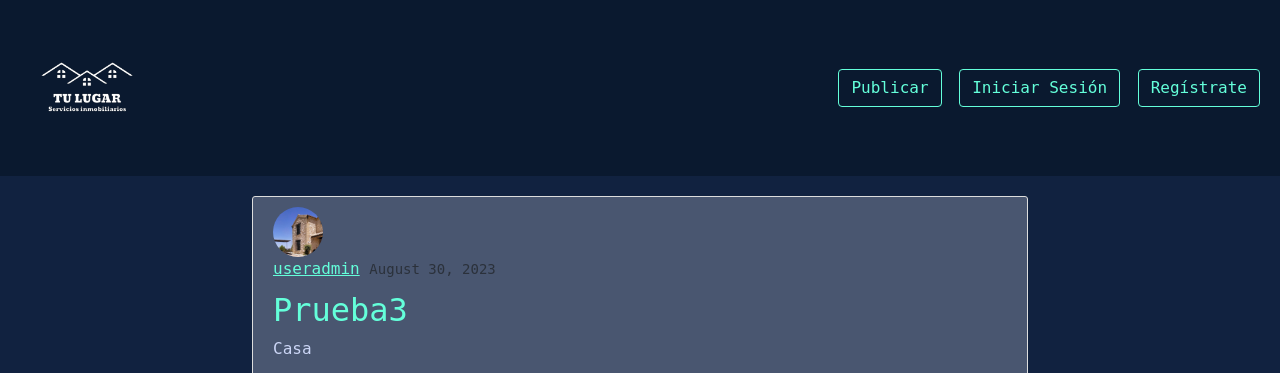
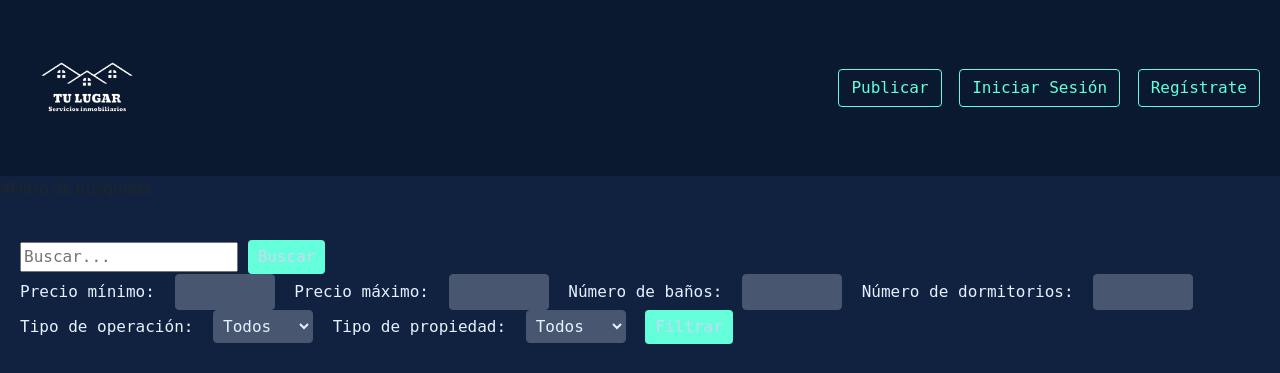
Before and after one commit to nachopalmieri/TP-IW-Aiassa-Bachetta-Palmieri, a Django app: page / in a window 1280 px wide. Shown: the top 373 px of the page. Run offline with Django 4.2, Linux system fonts and the light colour scheme; data comes from the database, SQL or seed files in the repository; both versions use the stored data as it was after the commit; some libraries are stand-ins or nearby versions.

Commit message:
add filter templates

```diff
--- a/inmobiliaria_project/sitio/static/css/base.css
+++ b/inmobiliaria_project/sitio/static/css/base.css
@@ -192,3 +192,47 @@ a{
     max-width: 100%; /* Asegura que la imagen se ajuste al contenedor */
     margin-top: 10px;
 }
+
+/* Estilos para los filtros de búsqueda */
+.form-container-search {
+    background-color: var(--light-navy);
+    padding: 20px;
+    border-radius: 5px;
+    margin-top: 20px;
+    display: flex; /* Establece el contenedor como un flex container */
+    flex-wrap: wrap; /* Permite que los elementos se envuelvan en filas si no caben en una sola línea */
+    align-items: center; /* Alinea verticalmente los elementos en el centro */
+    justify-content: flex-start; /* Alinea los elementos al inicio de la línea */
+}
+
+.form-container-search label {
+    color: var(--white);
+    margin-right: 10px;
+    white-space: nowrap; /* Evita que las etiquetas se envuelvan a la siguiente línea */
+}
+
+.form-container-search input[type="number"],
+.form-container-search select {
+    background-color: var(--dark-slate);
+    color: var(--white); /* Establece el color del texto en blanco */
+    border: 1px solid var(--dark-slate);
+    border-radius: 4px;
+    padding: 5px;
+    margin-right: 10px;
+    width: 100px; /* Ancho fijo para los campos de entrada */
+}
+
+.form-container-search button[type="submit"] {
+    background-color: var(--green);
+    color: var(--lightest-slate);
+    border: none;
+    border-radius: 4px;
+    padding: 5px 10px;
+    cursor: pointer;
+    transition: var(--transition);
+}
+
+.form-container-search button[type="submit"]:hover {
+    background-color: var(--dark-slate);
+    color: var(--white);
+}
--- a/inmobiliaria_project/sitio/templates/sitio/home.html
+++ b/inmobiliaria_project/sitio/templates/sitio/home.html
@@ -2,6 +2,41 @@
 {% block content %}
 {% include "nav.html" %}
 {% include "alerts.html" %}
+
+#Filtro de busqueda
+<div class ="form-container-search">
+  <form method="get">
+    <input type="text" name="q" placeholder="Buscar...">
+    <button type="submit">Buscar</button>
+    <div>
+        <label for="precio_min">Precio mínimo:</label>
+        <input type="number" name="precio_min">
+        <label for="precio_max">Precio máximo:</label>
+        <input type="number" name="precio_max">
+        <label for="banos">Número de baños:</label>
+        <input type="number" name="banos">
+        <label for="habitaciones">Número de dormitorios:</label>
+        <input type="number" name="habitaciones">
+        <label for="tipo_operacion">Tipo de operación:</label>
+        <select name="tipo_operacion">
+            <option value="">Todos</option>
+            <option value="venta">Venta</option>
+            <option value="alquiler">Alquiler</option>
+            <option value="temporada">Temporada</option>
+        </select>
+        <label for="tipo_propiedad">Tipo de propiedad:</label>
+        <select name="tipo_propiedad">
+            <option value="">Todos</option>
+            <option value="departamento">Departamento</option>
+            <option value="casa">Casa</option>
+            <option value="deposito">Deposito</option>
+            <option value="edificio">Edificio</option>
+            <option value="quinta">Quinta Vacacional</option>
+        </select>
+        <button type="submit">Filtrar</button>
+    </div>
+  </form>
+</div>
 <div class="container">
   {% for publicacion in publicaciones %}
     <article class="media content-section">
```
Also changed, not shown: inmobiliaria_project/db.sqlite3.
